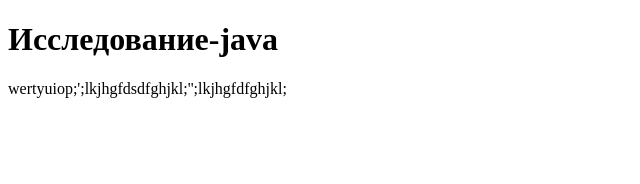
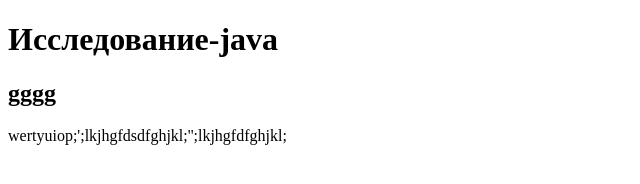
Before and after one commit to Mukhtar-Pasha/n-project, a plain HTML site: page index.html in a window 1280 px wide. Shown: the whole page, without its empty margins (0-640 px from the left). Drawn offline with Linux system fonts and the light colour scheme.

Commit message:
added h2

```diff
--- a/index.html
+++ b/index.html
@@ -7,6 +7,7 @@
 </head>
 <body>
     <h1>Исследование-java</h1>
+    <h2>gggg</h2>
     <div>wertyuiop;';lkjhgfdsdfghjkl;'';lkjhgfdfghjkl;</div>
 </body>
 </html>
```
